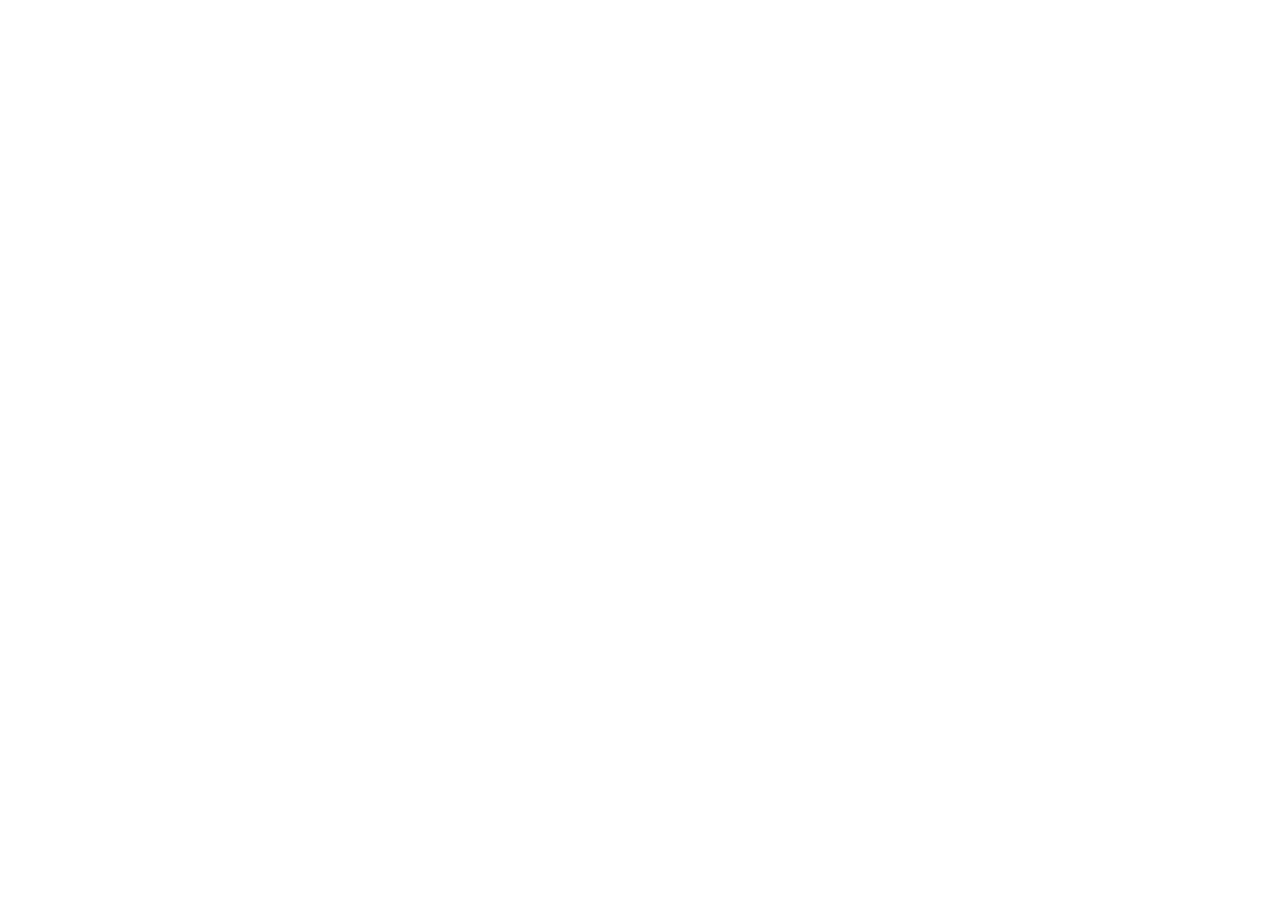
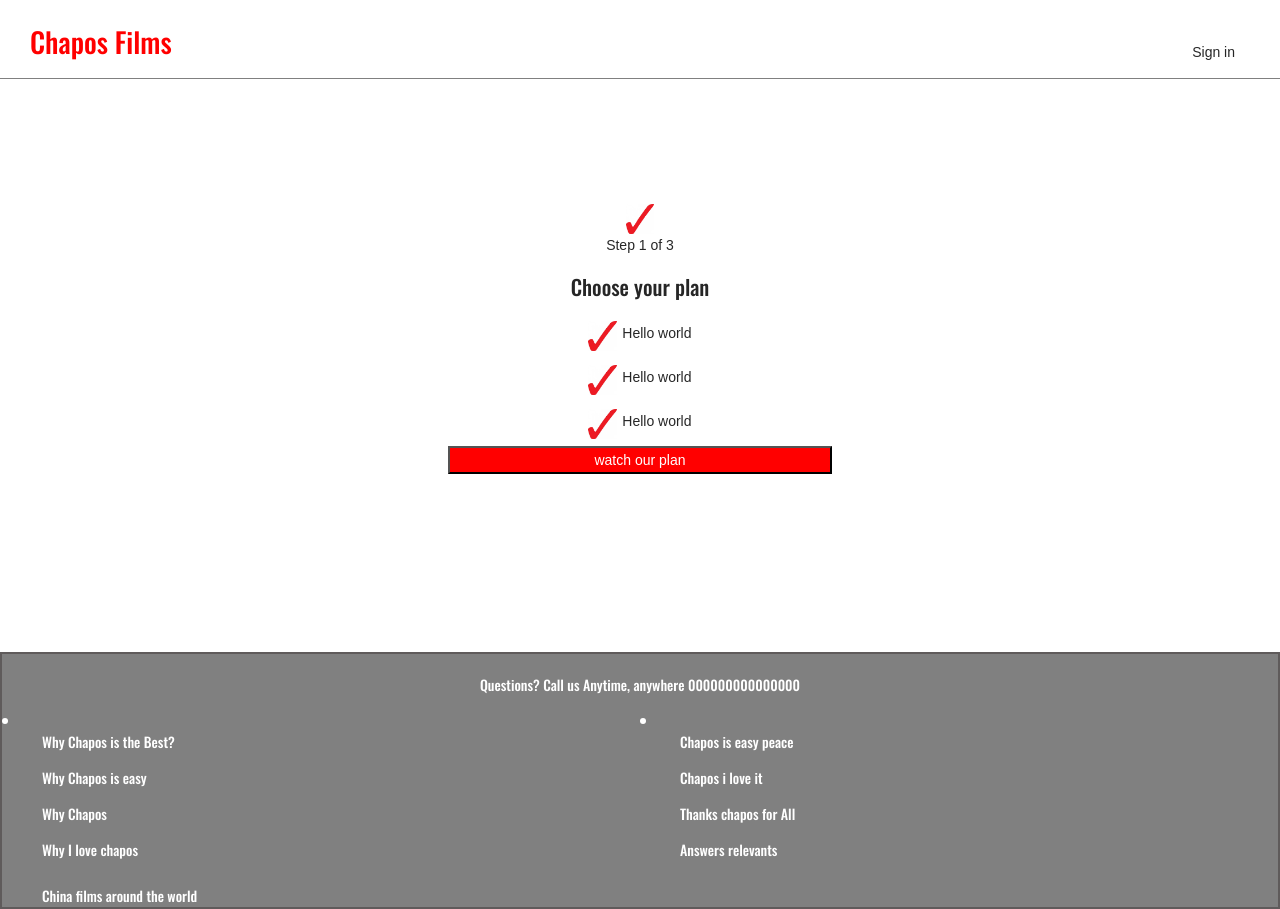
Before and after one commit to Miguel-Angel-Guate/Chinitas-Films-Front, a React (Create React App) app: page /sigupfirstpage in a window 1280 px wide. Before the commit the page ends 800 px from the top, so only its background shows below. Built offline with nearby package versions, Linux system fonts and the light colour scheme.

Commit message:
finish the singInFirstPage

```diff
--- a/src/App.js
+++ b/src/App.js
@@ -15,7 +15,7 @@
     <Route path='/' component={Scroll} exact/>
     <Route path='/signin' component={SignIn} exact/>
     <Route path='/home' component={Scroll} exact/>
-    <Route path='/signup?' component={SignUpFirstPage} exact/>
+    <Route path='/sigupfirstpage' component={SignUpFirstPage} exact />
     </Switch>
 
     </BrowserRouter>
--- a/src/components/footer/Footer.scss
+++ b/src/components/footer/Footer.scss
@@ -3,7 +3,7 @@
 
        border: rgb(95, 91, 91) 2px solid;
        background-color: black;
-       height: 45vh;
+       height: 55vh;
        flex-direction: column;
      margin-top: 193px;
        .callUsContainer{
--- a/src/components/scroll/Scroll.scss
+++ b/src/components/scroll/Scroll.scss
@@ -192,7 +192,7 @@
        display: flex;
        border: rgb(95, 91, 91) 2px solid;
        background-color: black;
-       height: 45vh;
+       height: 55vh;
        flex-direction: column;
        .call{
               height: 20px;
--- a/src/components/search/Search.jsx
+++ b/src/components/search/Search.jsx
@@ -17,7 +17,8 @@
               <Search  className="se"
       placeholder="email"
      enterButton="Just Try it right now"
-      size="large"
+      NavLink="(([to='/sigupfirstpage']))"
+
 
 
       onSearch={value => console.log(value)}
--- a/src/containers/SignUpFirstPage/SignUpFirstPage.jsx
+++ b/src/containers/SignUpFirstPage/SignUpFirstPage.jsx
@@ -1,12 +1,69 @@
 import React, { Component } from 'react'
 import './SignUpFirstPage.scss'
+
+
 
 export class SignUpFirstPage extends Component {
        render() {
               return (
                      <div className="containerFirstPageSignUp">
 
-                    <h1>Hello world</h1>
+                    <div className="headerOfSignUpFirstPage">
+                    <h1>Chapos Films</h1>
+                    <p>Sign in</p>
+                    </div>
+                    <div className="containerOf">
+                    <img className="checkImg" src={require('../../img/check.jpg')} />
+                    <p>Step 1 of 3</p>
+                    <h2>Choose your plan</h2>
+
+                    <div className="list">
+                    <img  className="hiImg" src={require('../../img/check.jpg')}/>
+                    <p>Hello world</p>
+                    </div>
+                    <div className="list">
+                    <img  className="hiImg" src={require('../../img/check.jpg')}/>
+                    <p>Hello world</p>
+                    </div>
+                    <div className="list">
+                    <img  className="hiImg" src={require('../../img/check.jpg')}/>
+                    <p>Hello world</p>
+                    </div>
+                    <button>watch our plan</button>
+
+                    </div>
+
+
+
+                    <div className="footerContainerOfSignUpFirstPage">
+                    <div className="callUsContainerOfFooterFromSignUpFirst">
+                    <span>Questions? Call us Anytime, anywhere 000000000000000</span>
+                    </div>
+
+                    <div className="containerOfFooter">
+                    <div className="footerLeft">
+                    <li>
+                    <ul>Why Chapos is the Best?</ul>
+                    <ul>Why Chapos is easy</ul>
+                    <ul>Why Chapos </ul>
+                    <ul>Why I love chapos</ul>
+                    </li>
+                    </div>
+                    <div className="footerRight">
+
+                    <li>
+                    <ul>Chapos is easy peace</ul>
+                    <ul>Chapos i love it</ul>
+                    <ul>Thanks chapos for All</ul>
+                    <ul>Answers relevants</ul>
+                    </li>
+                    </div>
+                    </div>
+                    <span className="lastSpanOfFooter">China films around the world</span>
+
+
+                    </div>
+
 
                      </div>
               )
--- a/src/containers/SignUpFirstPage/SignUpFirstPage.scss
+++ b/src/containers/SignUpFirstPage/SignUpFirstPage.scss
@@ -1,4 +1,137 @@
 .containerFirstPageSignUp{
        height: 100vh;
-       background-color: black;
+       display: flex;
+       width: 100%;
+       background-color:white;
+       flex-direction: column;
+
+
+
+
+       .headerOfSignUpFirstPage{
+
+              display: flex;
+              width: 100%;
+              height: 13vh;
+              justify-content: space-between;
+              align-items: center;
+              border-bottom: 1px grey solid;
+              h1{
+                     padding-top: 20px;
+                     color: red;
+                     padding-left: 30px;
+                     cursor: pointer;
+              }
+
+             p{
+                    padding-top: 40px;
+                    padding-right: 45px;
+                    font-family: Arial, Helvetica, sans-serif;
+                    cursor: pointer;
+             }
+
+
+       }
+       .containerOf{
+              width: 100%;
+              display: flex;
+              justify-content: center;
+              height: 40vh;
+              align-items: center;
+              flex-direction: column;
+              padding-top: 150px;
+              margin-bottom: 60px;
+
+              .checkImg{
+                     height: 30px;
+                     margin-top: 50px;
+              }
+              .list{
+                     width: 100%;
+                   display: flex;
+                   align-items: center;
+                   justify-content: center;
+                   .hiImg{
+                          height: 30px;
+                   }
+                   p{
+                          padding-left: 5px;
+                          padding-top: 8px;
+                   }
+
+
+              }
+              button{
+                     width: 30%;
+                     background-color: red;
+                     color: white;
+                     font-family: Arial, Helvetica, sans-serif;
+
+              }
+
+       }
+       .footerDiv{
+              display: flex;
+              width: 100%;
+              height: 50vh;
+       }
+       .footerContainerOfSignUpFirstPage{
+              display: flex;
+
+              border: rgb(95, 91, 91) 2px solid;
+              background-color: grey;
+              height: 55vh;
+              flex-direction: column;
+            margin-top: 193px;
+            color: gray;
+              .callUsContainerOfFooterFromSignUpFirst{
+                     height: 30px;
+                     display: flex;
+                     margin-top: 20px;
+
+
+       width: 100%;
+        span{
+                     color: white;
+                    width: 100%;
+                    display: flex;
+                    justify-content: center;
+
+                     height: 50px;
+                     flex-wrap: nowrap;
+
+
+              }
+       }
+              .containerOfFooter{
+                     display: flex;
+
+                     margin-top: 5px;
+
+
+                     width: 100%;
+
+                     .footerLeft{
+                            display: flex;
+                            color: white;
+                            width: 50%;
+                     }
+
+              .footerRight{
+                     display: flex;
+                     width: 50%;
+                     color: white;
+              }
+              }
+       .lastSpanOfFooter{
+              color: white;
+              margin-left: 40px;
+              margin-top: 10px;
+       }
+
+
+
+       }
+
+
 }
--- a/src/containers/signIn/SignIn.scss
+++ b/src/containers/signIn/SignIn.scss
@@ -1,5 +1,5 @@
 .signInContainerPage{
-       height: 100vh;
+       height: 120vh;
        background: linear-gradient( rgba(0, 0, 0, 0.5), rgba(0, 0, 0, 0.5) ), url('../../img/chinitass.jpg');
        -webkit-background-size: cover;
        -moz-background-size: cover;
```
Also changed, not shown: src/img/check.jpg (added).
